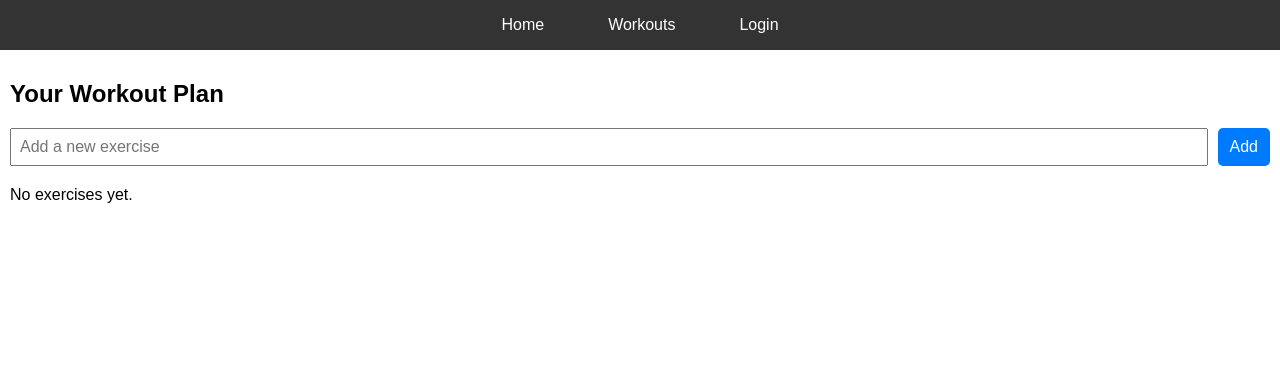
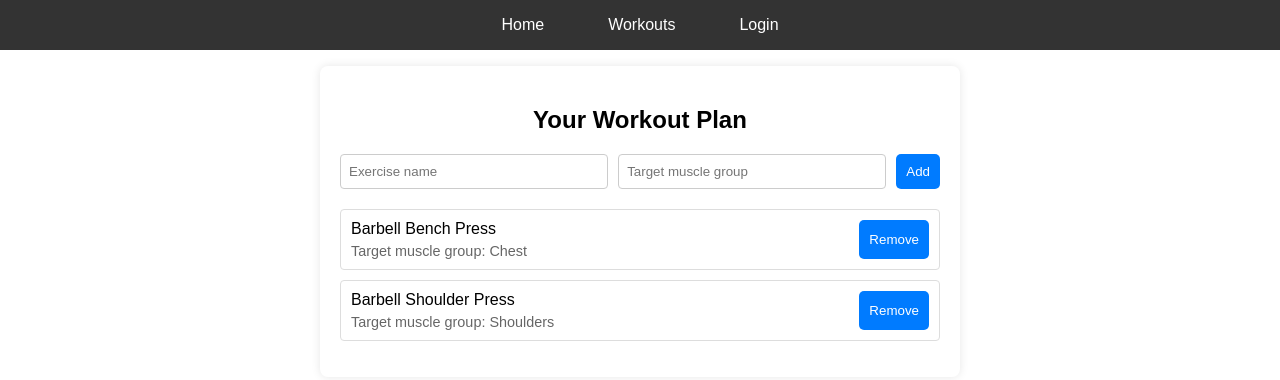
Before and after one commit to nilssonjn/webdev-vue, a Vue app: page /workouts in a window 1280 px wide. Shown: the top 380 px of the page. Built offline with nearby package versions, Linux system fonts and the light colour scheme.

Commit message:
add workoutlist, add main css for button, remade addExercise, changed template for css + target muscle group

```diff
--- a/src/assets/main.css
+++ b/src/assets/main.css
@@ -4,14 +4,9 @@ body {
     padding: 0;
   }
 
-  main {
-    max-width: 900px;
-    margin: 20px auto;
-    padding: 20px;
-  }
-
   button {
     background-color: #007BFF;
+    padding: 10px;
     color: white;
     border: none;
     border-radius: 5px;
--- a/src/components/LoginForm.vue
+++ b/src/components/LoginForm.vue
@@ -64,19 +64,13 @@ const handleSubmit = () => {
   max-width: 300px;
   margin: 0 auto;
   padding: 1rem;
-  border: 1px solid #ccc;
+  box-shadow: 0 0 10px rgba(0, 0, 0, 0.1);
   border-radius: 5px;
   margin-top: 1rem;
 }
 
 .login-form h2 {
   text-align: center;
-}
-
-.login-form button {
-  padding: 10px;
-  font-size: 16px;
-  cursor: pointer;
 }
 
 .login-form div {
--- a/src/components/WorkoutList.vue
+++ b/src/components/WorkoutList.vue
@@ -1,21 +1,5 @@
 <script setup>
 import { ref } from 'vue';
-
-const newExercise = ref("");
-const exercises = ref({
-  exercise: []
-});
-
-const addExercise = () => {
-    if(newExercise.value.trim()) {
-        exercises.value.exercise.push(newExercise.value.trim());
-        newExercise.value = "";
-    }
-};
-
-const removeExercise = (index) => {
-    exercises.value.exercise.splice(index, 1);
-};
 
 defineProps ({
   title: {
@@ -24,57 +8,110 @@ defineProps ({
   }
 });
 
+const exercises = ref([
+  {
+    id: 1,
+    title: "Barbell Bench Press",
+    target: "Chest",
+  },
+  {
+    id: 2,
+    title: "Barbell Shoulder Press",
+    target: "Shoulders"
+  }
+]);
+
+const newExercise = ref("");
+const newTarget = ref("");
+
+const addExercise = () => {
+  exercises.value.push(
+    {
+      id: exercises.value.length +1,
+      title: newExercise.value,
+      target: newTarget.value
+    });
+    newExercise.value = "";
+    newTarget.value = "";
+};
+
+const removeExercise = (index) => {
+    exercises.value.splice(index, 1);
+};
+
 </script>
 
 <template>
-    <section>
+    <section class="container">
       <h2>{{ title }}</h2>
-      <form @submit.prevent="addExercise">
-        <input v-model="newExercise" placeholder="Add a new exercise" />
-        <button type="submit">Add</button>
+      <form class="exercise-form" @submit.prevent="addExercise">
+        <input v-model.trim="newExercise" placeholder="Exercise name" />
+        <input v-model.trim="newTarget" placeholder="Target muscle group" />
+        <button type="submit" class="btn-add">Add</button>
       </form>
-      <p v-if="exercises.exercise.length === 0">No exercises yet.</p>
-      <ul v-else>
-        <li v-for="(exercise, index) in exercises.exercise" :key="index">
-          {{ exercise }}
-          <button @click="removeExercise(index)">Remove</button>
+      <p v-if="exercises.length === 0">No exercises yet.</p>
+      <ul v-else class="exercise-list">
+        <li v-for="(exercise, index) in exercises" :key="exercise.id" class="exercise-items">
+          <div>
+            {{ exercise.title }}
+            <p class="exercise-target">Target muscle group: {{ exercise.target }}</p>
+          </div>
+          <button @click="removeExercise(index)" class="btn-remove">Remove</button>
         </li>
       </ul>
     </section>
 </template>
 
 <style scoped>
-section {
-  padding: 10px;
-  margin-bottom: 20px;
+.container {
+  max-width: 600px;
+  margin: 0 auto;
+  padding: 20px;
+  border-radius: 8px;
+  box-shadow: 0 0 10px rgba(0, 0, 0, 0.1);
+  margin-top: 1rem;
 }
 
-form {
+h2 {
+  text-align: center;
+}
+
+.exercise-form {
   display: flex;
   gap: 10px;
   margin-bottom: 20px;
 }
 
-input {
+.exercise-form input {
+  flex: 1;
   padding: 8px;
-  font-size: 16px;
-  flex-grow: 1;
+  border: 1px solid #ccc;
+  border-radius: 4px;
 }
 
-button {
-  padding: 8px 12px;
-  font-size: 16px;
-  cursor: pointer;
-}
-
-ul {
+.exercise-list {
   list-style-type: none;
   padding: 0;
 }
 
-li {
+.exercise-items {
   display: flex;
   justify-content: space-between;
-  margin: 10px 0;
+  padding: 10px;
+  background-color: #fff;
+  border: 1px solid #ddd;
+  border-radius: 4px;
+  margin-bottom: 10px;
+}
+
+.exercise-item div {
+  display: flex;
+  flex-direction: column;
+}
+
+.exercise-target {
+  margin: 5px 0 0 0;
+  font-size: 0.9em;
+  color: #666;
 }
 </style>
```
